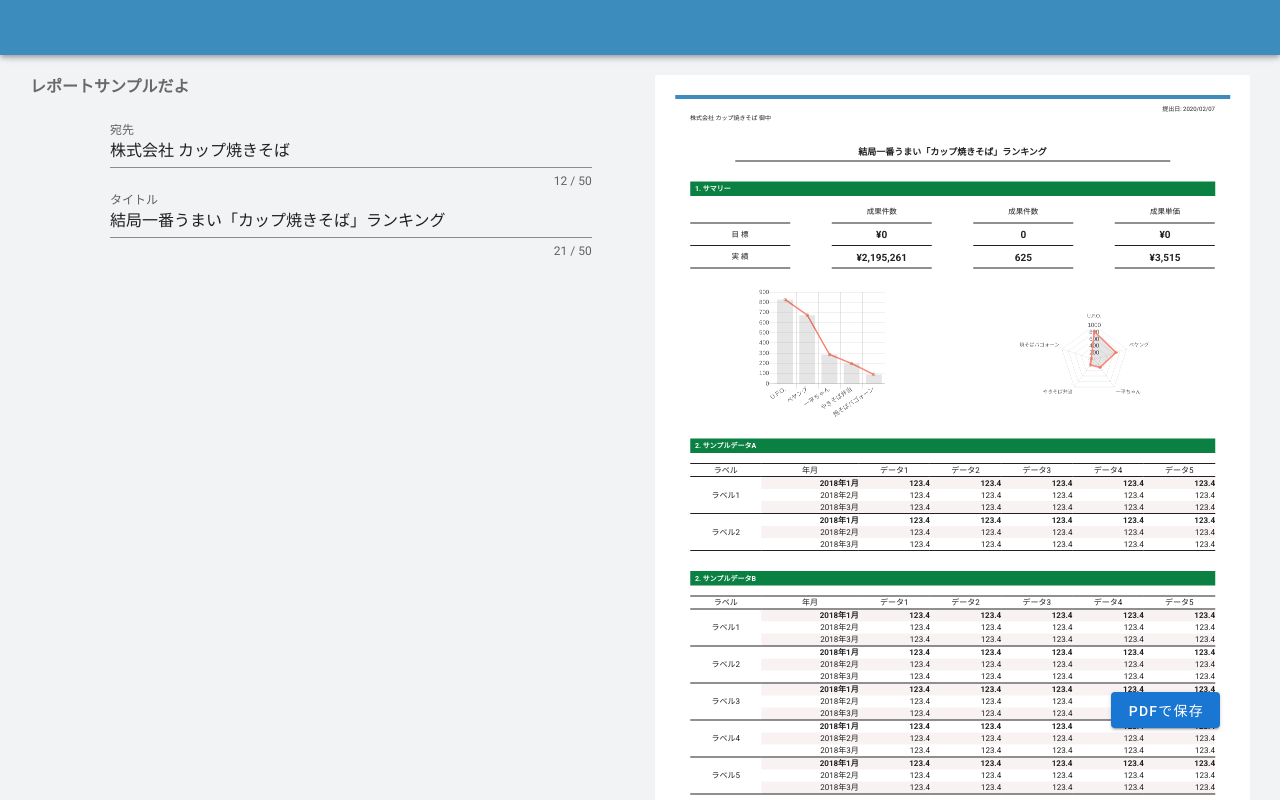
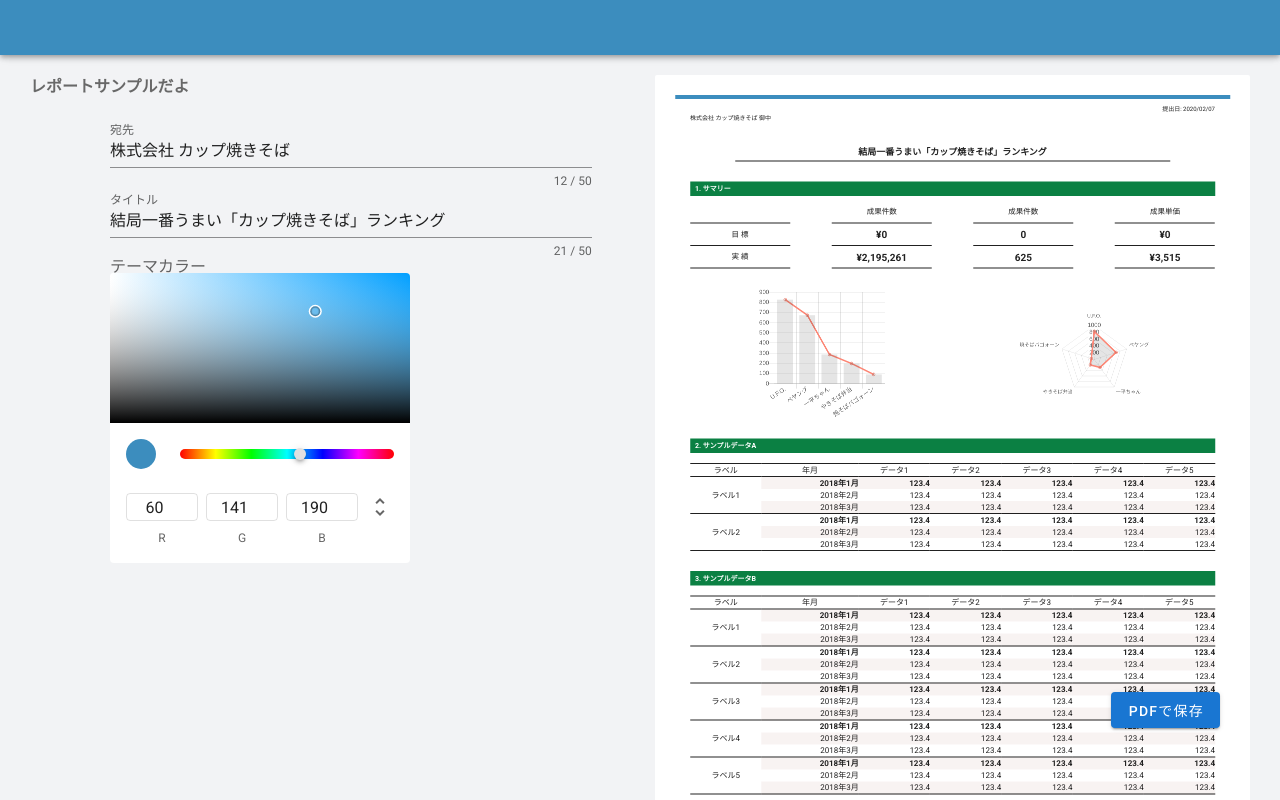
Before and after one commit to uenoryo/html2pdf, a Vue app: page / in a window 1280 px wide. Built offline with nearby package versions, Linux system fonts and the light colour scheme.

Commit message:
add color picker.

```diff
--- a/src/components/Sample.vue
+++ b/src/components/Sample.vue
@@ -23,6 +23,12 @@
                     required
                   ></v-text-field>
                 </v-row>
+                <v-row>
+                  <v-label>テーマカラー</v-label>
+                </v-row>
+                <v-row :style='{"marginTop": "10px"}'>
+                  <v-color-picker v-model="themeColor"></v-color-picker>
+                </v-row>
               </v-container>
             </v-form>
           </div>
@@ -34,7 +40,7 @@
             <div ref="content">
               <div class="report">
                 <div class="report__container">
-                  <hr class="report__border">
+                  <hr class="report__border" :style='{"backgroundColor": themeColor}'>
                   <h3 class="report__date">提出日: 2020/02/07</h3>
                   <h3 class="report__subject">{{ subject }} 御中</h3>
                   <h1 class="report__title">{{ title }}</h1>
@@ -95,7 +101,7 @@
                     </section>
 
                     <section>
-                      <h2 class="report__headingMiddle">2. サンプルデータB</h2>
+                      <h2 class="report__headingMiddle">3. サンプルデータB</h2>
                       <div class="report__dataTables">
                         <table cellspacing="0" cellpadding="0">
                           <thead>
@@ -122,7 +128,7 @@
                       </div>
                     </section>
                   </div>
-                  <hr class="report__border">
+                  <hr class="report__border" :style='{"backgroundColor": themeColor}'>
                 </div>
               </div>
             </div>
@@ -182,6 +188,7 @@ export default {
 
       subject: "株式会社 カップ焼きそば",
       title: "結局一番うまい「カップ焼きそば」ランキング",
+      themeColor: "#3c8dbe",
       imageURL: "",
 
       barChartData: {
```
